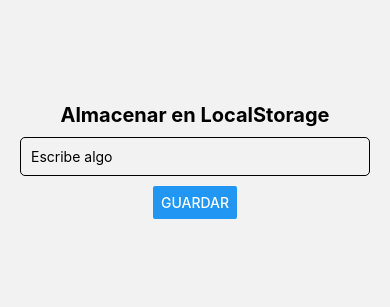
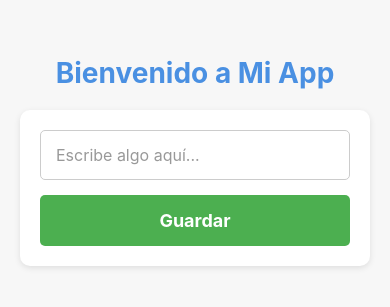
Before and after one commit to RodrigoVzz/PruebaTecnica, a React Native app in the folder MiApp/: screen /Home in a window 390 px wide. Shown: the part 261-568 px from the top of the page. Built offline with nearby package versions, Linux system fonts and the light colour scheme.

Commit message:
Cambios style

```diff
--- a/MiApp/src/screens/DetailsScreen.js
+++ b/MiApp/src/screens/DetailsScreen.js
@@ -1,47 +1,64 @@
 import React from 'react';
-import { View, Text, StyleSheet, TouchableOpacity } from 'react-native';
+import { View, Text, StyleSheet, TouchableOpacity, ScrollView } from 'react-native';
 
 export default function DetailsScreen({ route, navigation }) {
   const { savedData } = route.params;
 
   return (
-    <View style={styles.container}>
+    <ScrollView contentContainerStyle={styles.container}>
       <Text style={styles.title}>Detalles Guardados</Text>
-      <Text style={styles.detailText}>{savedData}</Text>
+      <View style={styles.card}>
+        <Text style={styles.detailText}>{savedData}</Text>
+      </View>
 
       <TouchableOpacity style={styles.button} onPress={() => navigation.goBack()}>
         <Text style={styles.buttonText}>Volver</Text>
       </TouchableOpacity>
-    </View>
+    </ScrollView>
   );
 }
 
 const styles = StyleSheet.create({
   container: {
-    flex: 1,
+    flexGrow: 1,
     justifyContent: 'center',
     alignItems: 'center',
     padding: 20,
-    backgroundColor: '#f9f9f9',
+    backgroundColor: '#F7F7F7',
   },
   title: {
-    fontSize: 24,
+    fontSize: 30,
     fontWeight: 'bold',
     color: '#333',
     marginBottom: 20,
   },
+  card: {
+    backgroundColor: '#fff',
+    width: '100%',
+    padding: 20,
+    borderRadius: 10,
+    shadowColor: '#000',
+    shadowOffset: { width: 0, height: 2 },
+    shadowOpacity: 0.1,
+    shadowRadius: 5,
+    elevation: 3,
+    marginBottom: 20,
+  },
   detailText: {
     fontSize: 18,
-    color: '#666',
-    marginBottom: 30,
+    color: '#555',
+    textAlign: 'center',
   },
   button: {
     backgroundColor: '#4CAF50',
-    padding: 10,
+    padding: 15,
     borderRadius: 5,
+    alignItems: 'center',
+    width: '100%',
   },
   buttonText: {
     color: '#fff',
     fontSize: 18,
+    fontWeight: 'bold',
   },
 });
--- a/MiApp/src/screens/HomeScreen.js
+++ b/MiApp/src/screens/HomeScreen.js
@@ -1,18 +1,29 @@
 import React, { useState, useEffect } from 'react';
-import { View, Text, TextInput, Button, StyleSheet, TouchableOpacity } from 'react-native';
+import { View, Text, TextInput, TouchableOpacity, StyleSheet, Animated } from 'react-native';
 import AsyncStorage from '@react-native-async-storage/async-storage';
 
 export default function HomeScreen({ navigation }) {
   const [input, setInput] = useState('');
   const [savedData, setSavedData] = useState('');
+  const [fadeAnim] = useState(new Animated.Value(0));
 
   useEffect(() => {
     loadData();
+    fadeIn();
   }, []);
+
+  const fadeIn = () => {
+    Animated.timing(fadeAnim, {
+      toValue: 1,
+      duration: 800,
+      useNativeDriver: true,
+    }).start();
+  };
 
   const saveData = async () => {
     await AsyncStorage.setItem('userInput', input);
     setSavedData(input);
+    setInput('');  // Limpiar input
   };
 
   const loadData = async () => {
@@ -22,14 +33,20 @@ export default function HomeScreen({ navigation }) {
 
   return (
     <View style={styles.container}>
-      <Text style={styles.title}>Almacenar en LocalStorage</Text>
-      <TextInput
-        style={styles.input}
-        value={input}
-        onChangeText={setInput}
-        placeholder="Escribe algo"
-      />
-      <Button title="Guardar" onPress={saveData} />
+      <Text style={styles.title}>Bienvenido a Mi App</Text>
+      <Animated.View style={[styles.inputContainer, { opacity: fadeAnim }]}>
+        <TextInput
+          style={styles.input}
+          value={input}
+          onChangeText={setInput}
+          placeholder="Escribe algo aquí..."
+          placeholderTextColor="#999"
+        />
+        <TouchableOpacity style={styles.button} onPress={saveData}>
+          <Text style={styles.buttonText}>Guardar</Text>
+        </TouchableOpacity>
+      </Animated.View>
+
       {savedData ? (
         <TouchableOpacity
           style={styles.navigateButton}
@@ -43,14 +60,58 @@ export default function HomeScreen({ navigation }) {
 }
 
 const styles = StyleSheet.create({
-  container: { flex: 1, justifyContent: 'center', alignItems: 'center', padding: 20 },
-  title: { fontSize: 20, fontWeight: 'bold', marginBottom: 10 },
-  input: { width: '100%', borderWidth: 1, padding: 10, marginBottom: 10, borderRadius: 5 },
+  container: {
+    flex: 1,
+    justifyContent: 'center',
+    alignItems: 'center',
+    padding: 20,
+    backgroundColor: '#F7F7F7'
+  },
+  title: {
+    fontSize: 28,
+    fontWeight: 'bold',
+    color: '#4A90E2',
+    marginBottom: 20
+  },
+  inputContainer: {
+    width: '100%',
+    backgroundColor: '#FFF',
+    padding: 20,
+    borderRadius: 10,
+    shadowColor: '#000',
+    shadowOffset: { width: 0, height: 2 },
+    shadowOpacity: 0.1,
+    shadowRadius: 6,
+    elevation: 5,
+  },
+  input: {
+    width: '100%',
+    height: 50,
+    borderColor: '#ccc',
+    borderWidth: 1,
+    borderRadius: 5,
+    paddingLeft: 15,
+    fontSize: 16,
+    marginBottom: 15,
+  },
+  button: {
+    backgroundColor: '#4CAF50',
+    padding: 15,
+    borderRadius: 5,
+    alignItems: 'center'
+  },
+  buttonText: {
+    color: '#fff',
+    fontSize: 18,
+    fontWeight: 'bold'
+  },
   navigateButton: {
+    marginTop: 20,
     backgroundColor: '#007BFF',
-    padding: 10,
+    padding: 12,
     borderRadius: 5,
-    marginTop: 10,
+    width: '80%',
+    alignItems: 'center',
   },
   navigateButtonText: {
     color: '#fff',
```
